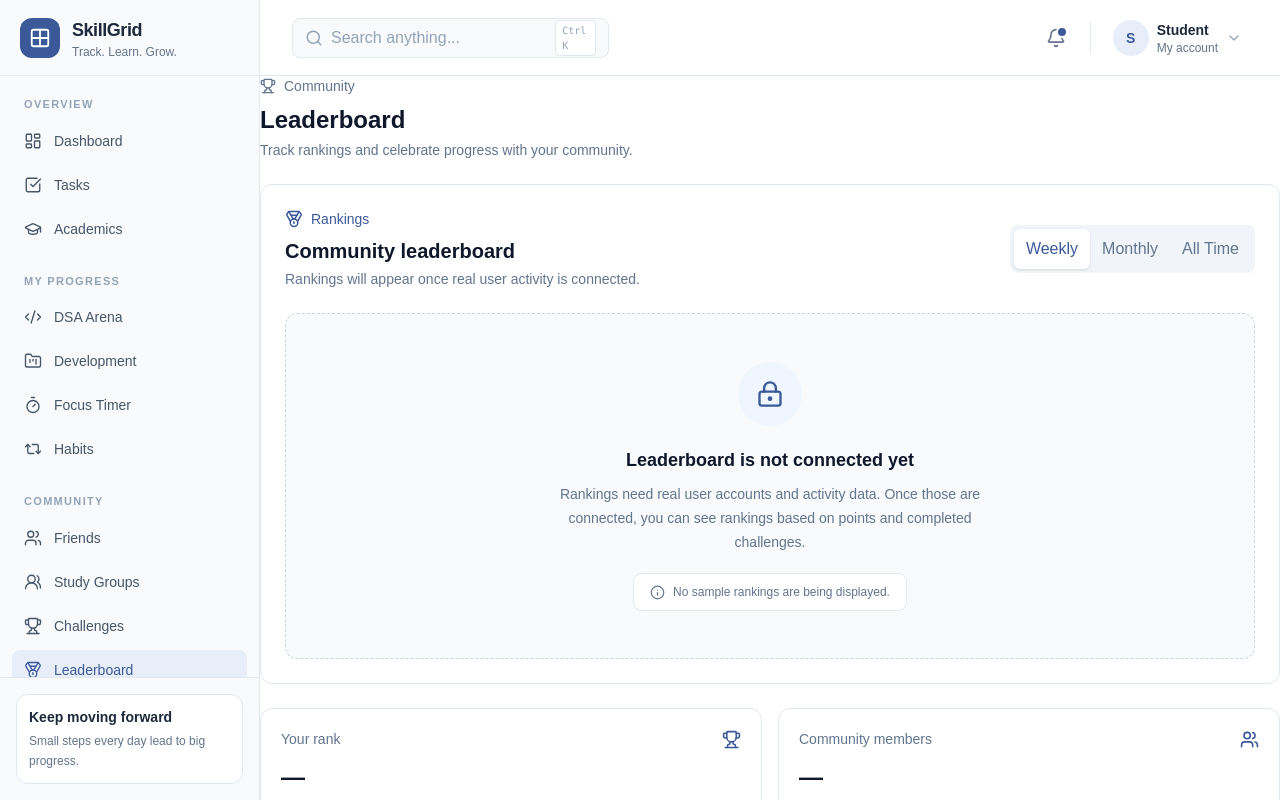
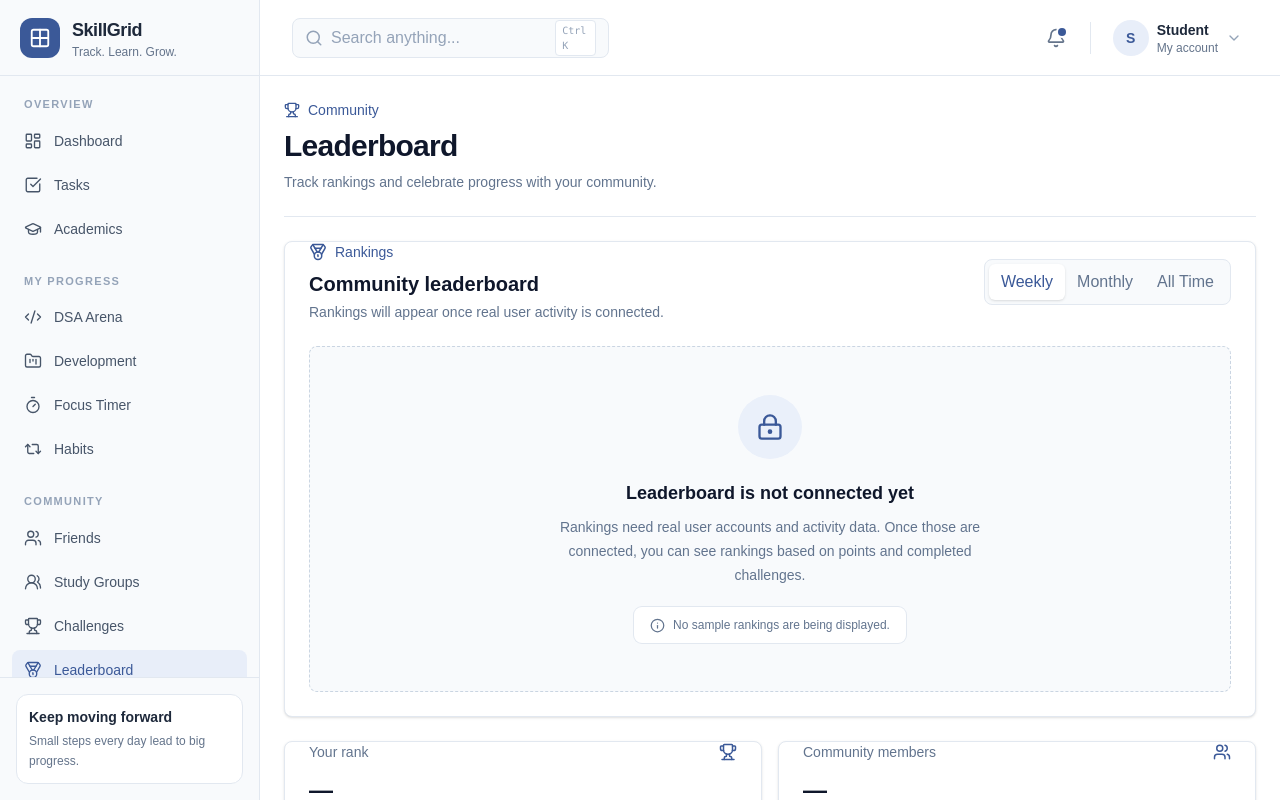
Before and after one commit to thiteswapnil1212-hue/skillGrid, a Next.js app in the folder skillgrid-app/: page /leaderboard in a window 1280 px wide. Built offline with nearby package versions, Linux system fonts and the light colour scheme.

Commit message:
feat: redesign leaderboard page UI

```diff
--- a/skillgrid-app/src/app/leaderboard/page.tsx
+++ b/skillgrid-app/src/app/leaderboard/page.tsx
@@ -1,4 +1,3 @@
-
 "use client";
 
 import { useState } from "react";
@@ -10,6 +9,9 @@ import {
   LockKeyhole,
   Info,
 } from "lucide-react";
+import { Button } from "@/components/ui/Button";
+import { Card, CardContent, CardHeader, CardTitle } from "@/components/ui/Card";
+import { Input } from "@/components/ui/Input";
 
 type Period = "Weekly" | "Monthly" | "All Time";
 
@@ -20,43 +22,35 @@ export default function LeaderboardPage() {
   const periods: Period[] = ["Weekly", "Monthly", "All Time"];
 
   return (
-    <div className="space-y-6">
-      <div>
-        <div className="flex items-center gap-2 text-sm text-slate-500">
+    <main className="mx-auto w-full max-w-7xl space-y-6 p-6">
+      <section className="border-b border-slate-200 pb-6">
+        <div className="flex items-center gap-2 text-sm font-medium text-primary">
           <Trophy size={16} />
           Community
         </div>
-        <h1 className="mt-2 text-2xl font-bold text-slate-900">
-          Leaderboard
-        </h1>
-        <p className="mt-1 text-sm text-slate-500">
-          Track rankings and celebrate progress with your community.
-        </p>
-      </div>
+        <h1 className="mt-2 text-2xl font-semibold tracking-tight text-slate-900 sm:text-3xl">Leaderboard</h1>
+        <p className="mt-2 text-sm text-slate-500">Track rankings and celebrate progress with your community.</p>
+      </section>
 
-      <div className="rounded-xl border border-slate-200 bg-white p-5 sm:p-6">
+      <Card>
+        <CardContent className="p-6">
           <div className="flex flex-col gap-4 sm:flex-row sm:items-center sm:justify-between">
             <div>
-            <div className="flex items-center gap-2 text-sm font-medium text-[#3B5998]">
+              <div className="flex items-center gap-2 text-sm font-medium text-primary">
                 <Medal size={18} />
                 Rankings
               </div>
-            <h2 className="mt-2 text-xl font-bold text-slate-900">
-              Community leaderboard
-            </h2>
-            <p className="mt-1 text-sm text-slate-500">
-              Rankings will appear once real user activity is connected.
-            </p>
+              <h2 className="mt-2 text-xl font-semibold text-slate-900">Community leaderboard</h2>
+              <p className="mt-1 text-sm text-slate-500">Rankings will appear once real user activity is connected.</p>
             </div>
-
-          <div className="flex rounded-lg bg-slate-100 p-1">
+            <div className="flex rounded-lg border border-slate-200 bg-slate-50 p-1">
               {periods.map((item) => (
                 <button
                   key={item}
                   onClick={() => setPeriod(item)}
-                className={`rounded-md px-3 py-2 text-xs font-medium transition sm:text-sm ${
+                  className={`rounded-md px-3 py-1.5 text-xs font-medium transition sm:text-sm ${
                     period === item
-                    ? "bg-white text-[#3B5998] shadow-sm"
+                      ? "bg-white text-primary shadow-sm"
                       : "text-slate-500 hover:text-slate-800"
                   }`}
                 >
@@ -66,81 +60,69 @@ export default function LeaderboardPage() {
             </div>
           </div>
 
-        <div className="mt-6 flex flex-col items-center rounded-xl border border-dashed border-slate-300 bg-slate-50 px-5 py-12 text-center">
-          <div className="flex h-16 w-16 items-center justify-center rounded-full bg-blue-50 text-[#3B5998]">
+          <div className="mt-6 flex flex-col items-center rounded-lg border border-dashed border-slate-300 bg-slate-50 px-5 py-12 text-center">
+            <div className="flex h-16 w-16 items-center justify-center rounded-full bg-primary-light text-primary">
               <LockKeyhole size={28} />
             </div>
-
-          <h3 className="mt-5 text-lg font-semibold text-slate-900">
-            Leaderboard is not connected yet
-          </h3>
-
+            <h3 className="mt-5 text-lg font-semibold text-slate-900">Leaderboard is not connected yet</h3>
             <p className="mt-2 max-w-md text-sm leading-6 text-slate-500">
-            Rankings need real user accounts and activity data. Once those are
-            connected, you can see rankings based on points and completed
-            challenges.
+              Rankings need real user accounts and activity data. Once those are connected, you can see rankings based on points and completed challenges.
             </p>
-
             <div className="mt-5 inline-flex items-center gap-2 rounded-lg bg-white px-4 py-2.5 text-xs text-slate-500 ring-1 ring-slate-200">
               <Info size={15} />
               No sample rankings are being displayed.
             </div>
           </div>
-      </div>
+        </CardContent>
+      </Card>
 
-      <div className="grid gap-4 sm:grid-cols-2">
-        <div className="rounded-xl border border-slate-200 bg-white p-5">
+      <section className="grid gap-4 sm:grid-cols-2">
+        <Card>
+          <CardContent className="p-5">
             <div className="flex items-center justify-between">
               <p className="text-sm text-slate-500">Your rank</p>
-            <Trophy size={19} className="text-[#3B5998]" />
+              <Trophy size={18} className="text-primary" />
             </div>
-          <p className="mt-3 text-2xl font-bold text-slate-900">—</p>
-          <p className="mt-1 text-xs text-slate-400">
-            Available after activity tracking is connected
-          </p>
-        </div>
-
-        <div className="rounded-xl border border-slate-200 bg-white p-5">
+            <p className="mt-3 text-2xl font-semibold text-slate-900">—</p>
+            <p className="mt-1 text-xs text-slate-400">Available after activity tracking is connected</p>
+          </CardContent>
+        </Card>
+        <Card>
+          <CardContent className="p-5">
             <div className="flex items-center justify-between">
               <p className="text-sm text-slate-500">Community members</p>
-            <Users size={19} className="text-[#3B5998]" />
+              <Users size={18} className="text-primary" />
             </div>
-          <p className="mt-3 text-2xl font-bold text-slate-900">—</p>
-          <p className="mt-1 text-xs text-slate-400">
-            Available after user accounts are connected
-          </p>
-        </div>
-      </div>
+            <p className="mt-3 text-2xl font-semibold text-slate-900">—</p>
+            <p className="mt-1 text-xs text-slate-400">Available after user accounts are connected</p>
+          </CardContent>
+        </Card>
+      </section>
 
-      <div className="rounded-xl border border-slate-200 bg-white p-5">
+      <Card>
+        <CardContent className="p-5">
           <div className="flex flex-col gap-4 sm:flex-row sm:items-center sm:justify-between">
             <div>
               <h2 className="font-semibold text-slate-900">Find a member</h2>
-            <p className="mt-1 text-sm text-slate-500">
-              Search will work when community members are available.
-            </p>
+              <p className="mt-1 text-sm text-slate-500">Search will work when community members are available.</p>
             </div>
-
             <div className="relative w-full sm:max-w-xs">
-            <Search
-              size={17}
-              className="absolute left-3 top-1/2 -translate-y-1/2 text-slate-400"
-            />
-            <input
+              <Search size={17} className="absolute left-3 top-1/2 -translate-y-1/2 text-slate-400" />
+              <Input
                 value={search}
                 onChange={(e) => setSearch(e.target.value)}
                 placeholder="Search members..."
-              className="w-full rounded-lg border border-slate-200 py-2.5 pl-9 pr-3 text-sm outline-none focus:border-[#3B5998]"
+                className="pl-9 bg-white"
               />
             </div>
           </div>
-
           <div className="mt-5 rounded-lg bg-slate-50 px-4 py-8 text-center text-sm text-slate-500">
             {search.trim()
               ? `No members found for "${search}".`
               : "Member profiles will appear here once connected."}
           </div>
-      </div>
-    </div>
+        </CardContent>
+      </Card>
+    </main>
   );
 }
```
Lines whose indentation alone changed are shown as unchanged.
